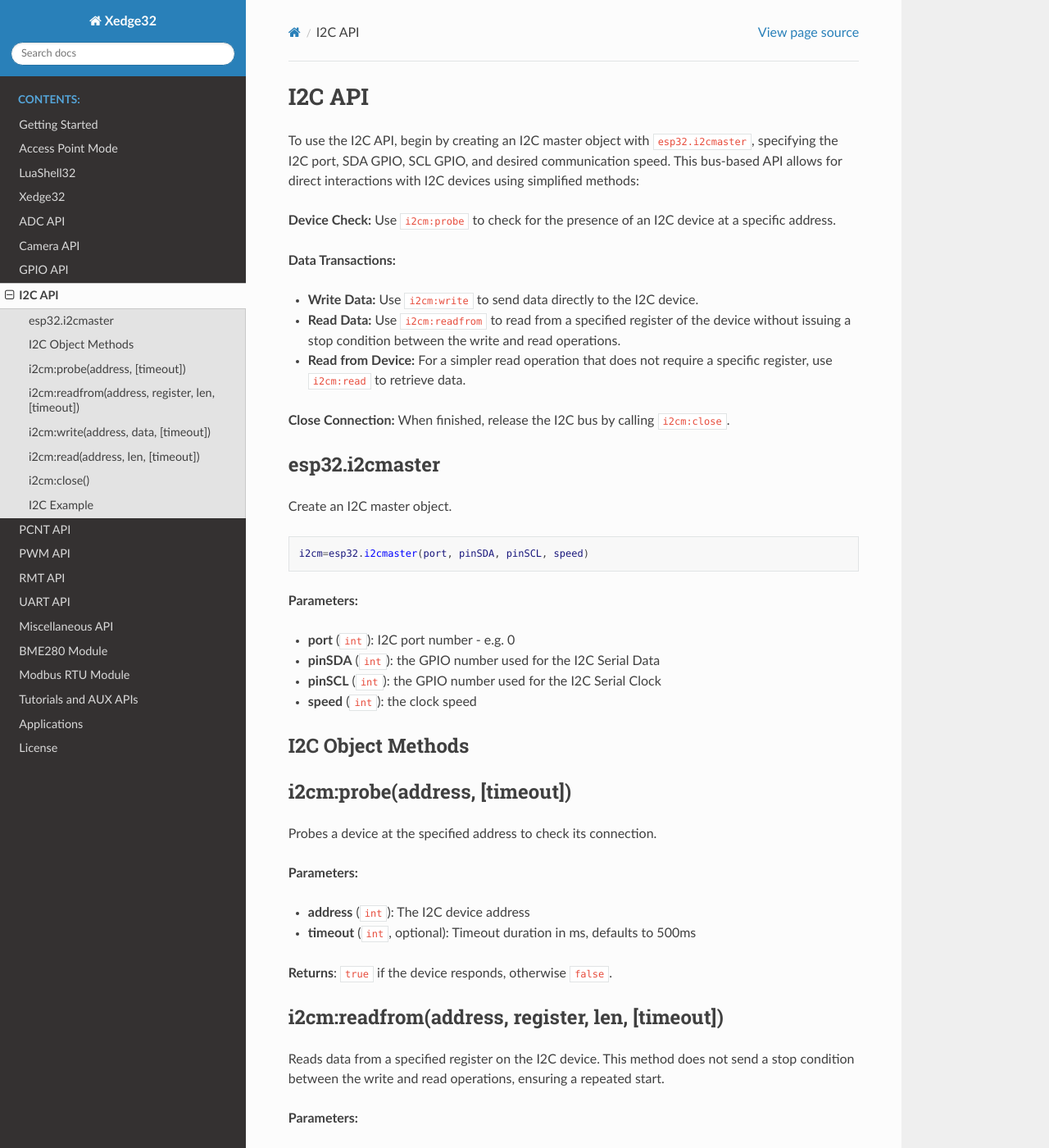
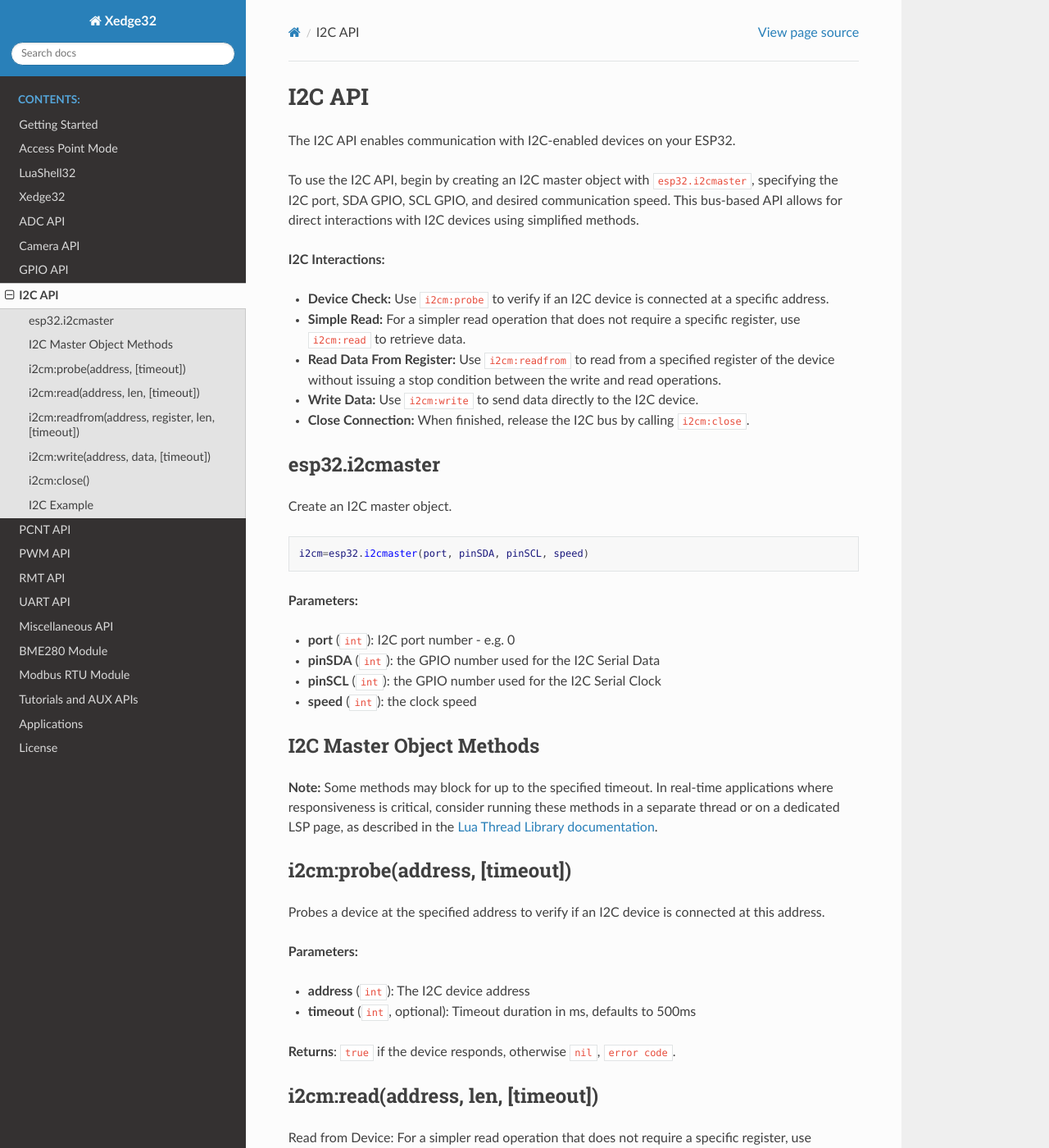
Before and after one commit to RealTimeLogic/Xedge32, a Sphinx documentation site: the page built from doc/source/I2C.rst, in a window 1280 px wide and 1400 px high. Shown: the whole window at 82% size. Built offline with Sphinx 7.4.7 and the Read the Docs theme 3.1.0, drawn with Linux system fonts in a browser that asks for light colours; some of the changed text lies outside the part shown.

Commit message:
Update I2C.rst

```diff
--- a/doc/source/I2C.rst
+++ b/doc/source/I2C.rst
@@ -1,19 +1,22 @@
 I2C API
 ========================
 
-To use the I2C API, begin by creating an I2C master object with ``esp32.i2cmaster``, specifying the I2C port, SDA GPIO, SCL GPIO, and desired communication speed. This bus-based API allows for direct interactions with I2C devices using simplified methods:
+The I2C API enables communication with I2C-enabled devices on your ESP32.
 
-**Device Check:** Use ``i2cm:probe`` to check for the presence of an I2C device at a specific address.
+To use the I2C API, begin by creating an I2C master object with ``esp32.i2cmaster``, specifying the I2C port, SDA GPIO, SCL GPIO, and desired communication speed. This bus-based API allows for direct interactions with I2C devices using simplified methods.
 
-**Data Transactions:**
+**I2C Interactions:**
+
+- **Device Check:** Use ``i2cm:probe`` to verify if an I2C device is connected at a specific address.
+
+- **Simple Read:** For a simpler read operation that does not require a specific register, use  ``i2cm:read`` to retrieve data.
+
+- **Read Data From Register:** Use  ``i2cm:readfrom`` to read from a specified register of the device without issuing a stop condition between the write and read operations.
 
 - **Write Data:** Use  ``i2cm:write`` to send data directly to the I2C device.
 
-- **Read Data:** Use  ``i2cm:readfrom`` to read from a specified register of the device without issuing a stop condition between the write and read operations.
+- **Close Connection:** When finished, release the I2C bus by calling  ``i2cm:close``.
 
-- **Read from Device:** For a simpler read operation that does not require a specific register, use  ``i2cm:read`` to retrieve data.
-
-**Close Connection:** When finished, release the I2C bus by calling  ``i2cm:close``.
 
 esp32.i2cmaster
 ----------------
@@ -32,13 +35,16 @@
 - **pinSCL** (``int``): the GPIO number used for the I2C Serial Clock
 - **speed** (``int``): the clock speed
 
-I2C Object Methods
-------------------
+I2C Master Object Methods
+--------------------------
+
+**Note:** Some methods may block for up to the specified timeout. In real-time applications where responsiveness is critical, consider running these methods in a separate thread or on a dedicated LSP page, as described in the `Lua Thread Library documentation <https://realtimelogic.com/ba/doc/en/lua/auxlua.html#thread_lib>`_.
+
 
 i2cm:probe(address, [timeout])
 ------------------------------
 
-Probes a device at the specified address to check its connection.
+Probes a device at the specified address to verify if an I2C device is connected at this address.
 
 **Parameters:**
 
@@ -46,7 +52,21 @@
 - **timeout** (``int``, optional): Timeout duration in ms, defaults to 500ms
 
 **Returns**:
-``true`` if the device responds, otherwise ``false``.
+``true`` if the device responds, otherwise ``nil``, ``error code``.
+
+i2cm:read(address, len, [timeout])
+----------------------------------
+Read from Device: For a simpler read operation that does not require a specific register, use i2cm:read to retrieve data.
+
+**Parameters:**
+
+- **address** (``int``): I2C device address
+- **len** (``int``): Number of bytes to read
+- **timeout** (``int``, optional): Timeout duration in ms, defaults to 500ms
+
+**Returns**:
+``x, err``: The data read as a Lua string if successful, or ``nil``, ``error code`` if the operation fails.
+
 
 i2cm:readfrom(address, register, len, [timeout])
 ------------------------------------------------
@@ -60,7 +80,7 @@
 - **timeout** (``int``, optional): Timeout duration in ms, defaults to 500ms
 
 **Returns**:
-``x, err``, where x is true for a successful and the response data for a read operation
+``x, err``: The data read as a Lua string if successful, or ``nil``, ``error code`` if the operation fails.
 
 i2cm:write(address, data, [timeout])
 ------------------------------------
@@ -73,28 +93,15 @@
 - **timeout** (``int``, optional): Timeout duration in ms, defaults to 500ms
 
 **Returns**:
-``true`` for a successful write operation.
-
-i2cm:read(address, len, [timeout])
-----------------------------------
-Read from Device: For a simpler read operation that does not require a specific register, use i2cm:read to retrieve data.
-
-**Parameters:**
-
-- **address** (``int``): I2C device address
-- **len** (``int``): Number of bytes to read
-- **timeout** (``int``, optional): Timeout duration in ms, defaults to 500ms
-
-**Returns**:
-``x, err``, where x is true for a successful and the response data for a read operation
-
+``true`` on success; otherwise, ``nil``, ``error code`` is returned.
 
 i2cm:close()
 ------------
 Closes the I2C connection and releases allocated resources for the device.
 
 **Returns**:
-``true`` for a successful close operation.
+``true`` on success; otherwise, ``nil``, ``error code`` is returned.
+
 
 I2C Example
 ------------------
```
